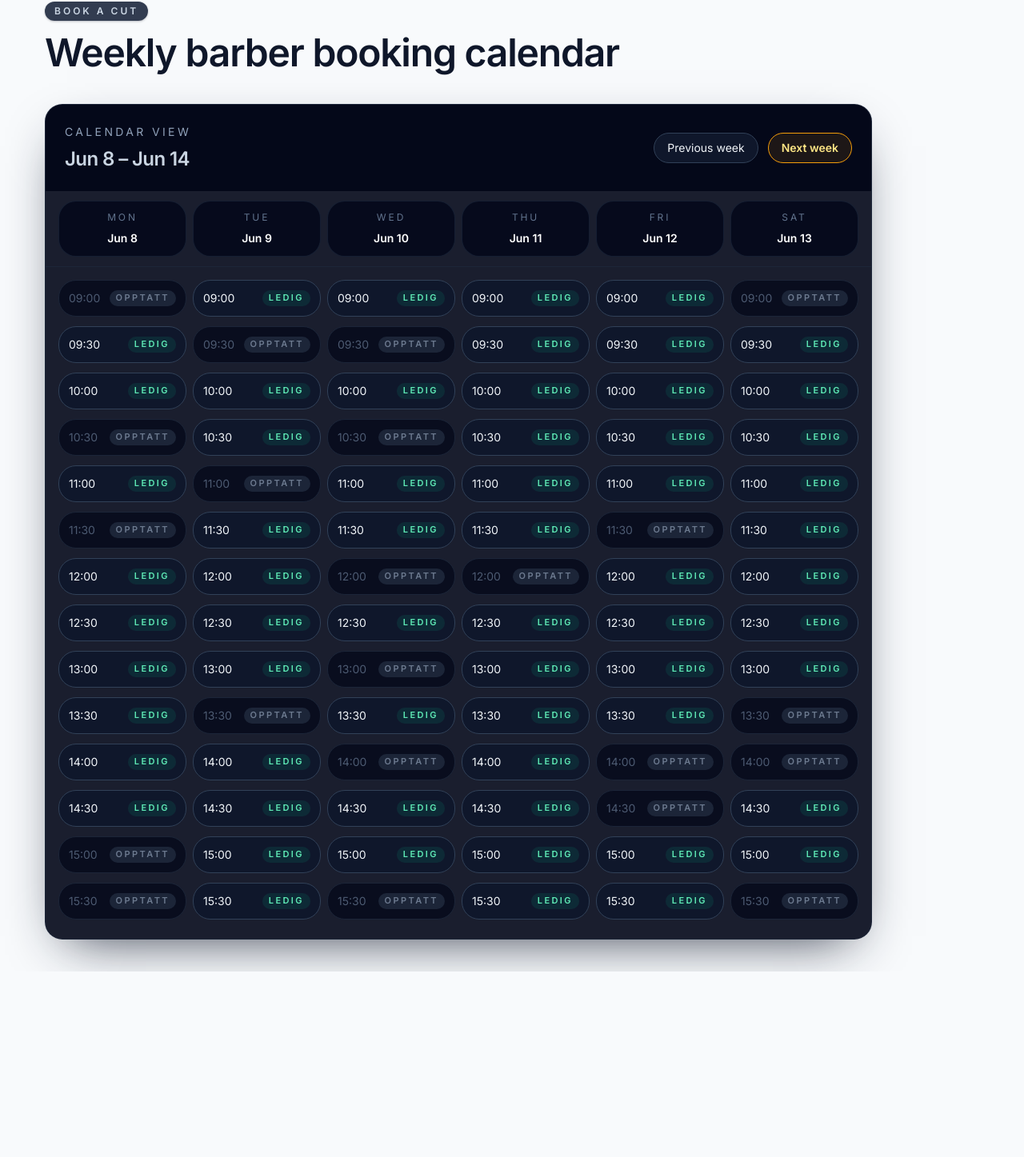
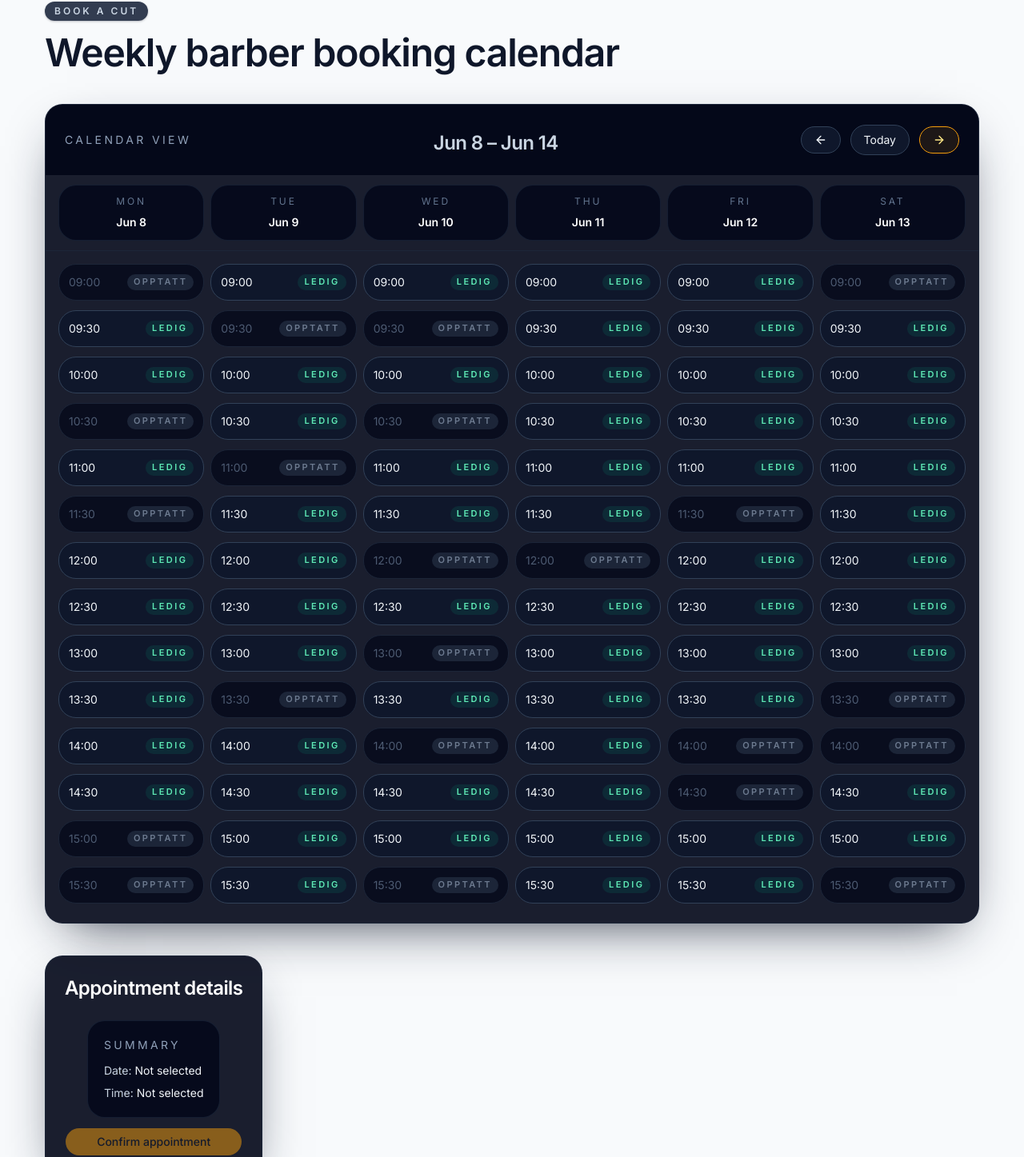
Before and after one commit to Kristiangit/SalongBooking, a Next.js app: page /book in a window 1280 px wide. Shown: the part 40-1487 px from the top of the page at 80% size. Before the commit the page ends 1255 px from the top, so only its background shows below. Built offline with nearby package versions, Linux system fonts and the light colour scheme.

Commit message:
add lucide-icons and fix appointment confirm frontend

```diff
--- a/src/app/(public)/page.tsx
+++ b/src/app/(public)/page.tsx
@@ -26,7 +26,7 @@ export default function Home() {
 
               <div className="mt-10 flex flex-col gap-4 sm:flex-row sm:items-center">
                 <a
-                  href="#"
+                  href="/booking"
                   className="inline-flex w-full items-center justify-center rounded-full bg-amber-400 px-8 py-4 text-base font-semibold text-slate-950 transition hover:bg-amber-300 sm:w-auto"
                 >
                   Book your cut
--- a/src/app/globals.css
+++ b/src/app/globals.css
@@ -55,10 +55,6 @@ html {
 body {
   min-height: 100%;
   margin: 0;
-}
-
-* {
-  box-sizing: border-box;
 }
 
 :root {
--- a/src/components/booking/appointment-panel.tsx
+++ b/src/components/booking/appointment-panel.tsx
@@ -26,21 +26,28 @@ export function AppointmentPanel({
   selectedService,
   onSelectService,
 }: AppointmentPanelProps) {
+
+  function onConfirm() {
+    if (!selectedDay || !selectedSlot) return
+
+    alert(`Confirmed appointment for ${selectedServiceMeta.label} on ${selectedDay.toLocaleDateString("en-US", { month: "short", day: "numeric" })} at ${selectedSlot}`)
+  }
+
   return (
-    <div className="space-y-6">
-      <Card>
+    <div className="mr-auto">
+      <Card className="w-full">
         <CardHeader>
           <CardTitle>Appointment details</CardTitle>
-          <CardDescription>Pick a service and confirm the slot once you see a time you like.</CardDescription>
         </CardHeader>
-        <CardContent className="space-y-6">
-          <div className="space-y-4 rounded-3xl border border-slate-800/70 bg-slate-950/80 p-4">
-            <p className="text-sm uppercase tracking-[0.24em] text-slate-400">Selected slot</p>
+        <CardContent className="">
+            <div className="flex flex-row justify-around gap-4">
+                {/* <div className="space-y-4 rounded-3xl border border-slate-800/70 bg-slate-950/80 p-4">
+                    <p className="text-sm uppercase text-slate-400">Selected slot</p>
                     <p className="text-lg font-semibold text-white">{selectedDay ? selectedDay.toLocaleDateString("en-US", { month: "short", day: "numeric" }) : "Select a day"}</p>
                     <p className="text-sm text-slate-300">{selectedSlot ?? "Tap any available time to reserve it"}</p>
-          </div>
+                </div> */}
 
-          <div className="space-y-3">
+                {/* <div className="space-y-3">
                     <p className="text-sm uppercase tracking-[0.24em] text-slate-400">Choose service</p>
                     <div className="grid gap-3">
                     {services.map((service) => {
@@ -68,14 +75,14 @@ export function AppointmentPanel({
                         )
                     })}
                     </div>
-          </div>
+                </div> */}
 
                 <div className="space-y-3 rounded-3xl border border-slate-800/70 bg-slate-950/80 p-5">
                     <p className="text-sm uppercase tracking-[0.24em] text-slate-400">Summary</p>
                     <div className="space-y-2 text-sm text-slate-300">
-              <p>
+                        {/* <p>
                             Service: <span className="text-slate-100">{selectedServiceMeta.label}</span>
-              </p>
+                        </p> */}
                         <p>
                             Date: <span className="text-slate-100">{selectedDay ? selectedDay.toLocaleDateString("en-US", { month: "short", day: "numeric" }) : "Not selected"}</span>
                         </p>
@@ -84,24 +91,11 @@ export function AppointmentPanel({
                         </p>
                     </div>
                 </div>
+            </div>
 
-          <Button className="w-full" disabled={!selectedSlot || !selectedDay}>
+          <Button className="w-full mt-3" disabled={!selectedSlot || !selectedDay} onClick={onConfirm}>
             Confirm appointment
           </Button>
-        </CardContent>
-      </Card>
-
-      <Card>
-        <CardHeader>
-          <CardTitle>How it works</CardTitle>
-        </CardHeader>
-        <CardContent className="space-y-4 text-sm leading-7 text-slate-400">
-          <p>Browse the displayed week and choose a time slot that fits your schedule. Bookings are refreshed every week so you can always see the next available window.</p>
-          <ul className="list-disc space-y-2 pl-5 text-slate-500">
-            <li>Available slots are shown in green</li>
-            <li>Booked times are disabled</li>
-            <li>Confirm the appointment after selecting a service</li>
-          </ul>
         </CardContent>
       </Card>
     </div>
--- a/src/components/booking/booking-page.tsx
+++ b/src/components/booking/booking-page.tsx
@@ -71,7 +71,12 @@ export default function BookingPage() {
     setSelectedSlot(null)
     setSelectedDay(null)
   }
-
+  const handleToday = () => {
+    const today = new Date()
+    setWeekStart(getWeekStart(today))
+    setSelectedSlot(null)
+    setSelectedDay(null)
+  }
   const handleNextWeek = () => {
     const next = new Date(weekStart)
     next.setDate(next.getDate() + 7)
@@ -93,7 +98,7 @@ export default function BookingPage() {
 
   return (
     <main className="min-h-screen bg-background text-foreground px-6 py-10 sm:px-10 lg:px-14">
-      <div className="mx-auto flex max-w-7xl flex-col gap-10">
+      <div className="flex flex-col gap-10">
         <div>
           <div className="flex flex-wrap items-center justify-between gap-3">
             <div>
@@ -106,7 +111,7 @@ export default function BookingPage() {
 
         </div>
 
-        <section className="grid gap-10 lg:grid-cols-[1.6fr_0.9fr]">
+        <section className="flex flex-col gap-10">
           <WeeklyCalendar
             week={week}
             weekdays={weekdays}
@@ -121,16 +126,17 @@ export default function BookingPage() {
             }}
             onPreviousWeek={handlePreviousWeek}
             onNextWeek={handleNextWeek}
+            onToday={handleToday}
           />
 
-          {/* <AppointmentPanel
+          <AppointmentPanel
             selectedDay={selectedDay}
             selectedSlot={selectedSlot}
             selectedServiceMeta={selectedServiceMeta}
             services={services}
             selectedService={selectedService}
             onSelectService={setSelectedService}
-          /> */}
+          />
         </section>
       </div>
     </main>
--- a/src/components/booking/weekly-calendar.tsx
+++ b/src/components/booking/weekly-calendar.tsx
@@ -1,5 +1,6 @@
 import { Card, CardContent, CardHeader, CardTitle } from "@/components/ui/card"
 import { cn } from "@/lib/utils"
+import { ArrowLeft, ArrowRight } from "lucide-react"
 
 interface Slot {
   time: string
@@ -16,6 +17,7 @@ interface WeeklyCalendarProps {
   onSelectSlot: (day: Date, slot: Slot) => void
   onPreviousWeek: () => void
   onNextWeek: () => void
+  onToday: () => void
 }
 
 function getWeekdayLabel(date: Date, weekdays: string[]) {
@@ -32,6 +34,7 @@ export function WeeklyCalendar({
   onSelectSlot,
   onPreviousWeek,
   onNextWeek,
+  onToday,
 }: WeeklyCalendarProps) {
   return (
     <Card className="w-fit overflow-hidden">
@@ -39,22 +42,29 @@ export function WeeklyCalendar({
         <div className="flex flex-col gap-4 sm:items-center sm:justify-between sm:flex-row">
           <div>
             <p className="text-sm uppercase tracking-[0.24em] text-slate-400">Calendar view</p>
-            <CardTitle className="mt-2 text-slate-300">{weekLabel}</CardTitle>
           </div>
+        <CardTitle className="mt-2 text-slate-300">{weekLabel}</CardTitle>
           <div className="flex flex-wrap items-center gap-3">
             <button
               type="button"
               onClick={onPreviousWeek}
               className="rounded-full border border-slate-700 bg-slate-900 px-4 py-2 text-sm text-slate-100 transition hover:border-primary/70 hover:bg-slate-900/95"
             >
-              Previous week
+              <ArrowLeft className="h-4 w-4" />
+            </button>
+            <button
+              type="button"
+              onClick={onToday}
+              className="rounded-full border border-slate-700 bg-slate-900 px-4 py-2 text-sm text-slate-100 transition hover:border-primary/70 hover:bg-slate-900/95"
+            >
+              Today
             </button>
             <button
               type="button"
               onClick={onNextWeek}
               className="rounded-full border border-primary bg-primary/10 px-4 py-2 text-sm font-semibold text-amber-200 transition hover:bg-primary/20"
             >
-              Next week
+              <ArrowRight className="h-4 w-4" />
             </button>
           </div>
         </div>
```
Also changed, not shown: 1 other file (tests, documents, lock files or other folders). Lines whose indentation alone changed are shown as unchanged.
